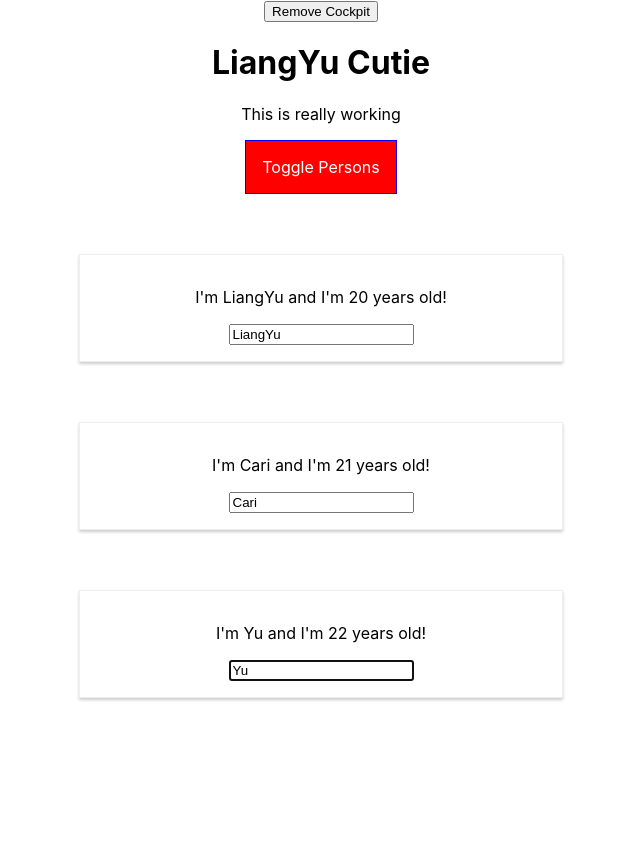
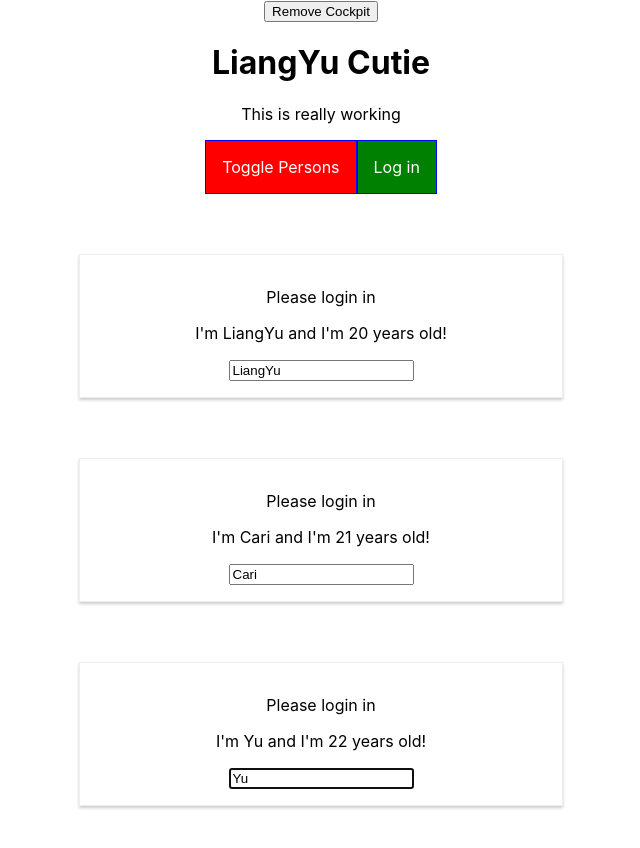
Before and after one commit to Mayvis/react-practice, a React (Create React App) app: page / in a window 1280 px wide. Shown: the top 848 px of the page, without its empty margins (319-959 px from the left). Before the commit the page ends 800 px from the top, so only its background shows below. Built offline with nearby package versions, Linux system fonts and the light colour scheme.

Commit message:
Class-based component using context to handle prop chain problem

```diff
--- a/src/components/Cockpit/Cockpit.js
+++ b/src/components/Cockpit/Cockpit.js
@@ -1,5 +1,6 @@
 import React, {useEffect, useRef} from 'react';
 import myClasses from './Cockpit.module.css';
+import AuthContext from '../../context/auth-context';
 
 const Cockpit = (props) => {
   const toggleBtnRef = useRef(null);
@@ -50,6 +51,10 @@ const Cockpit = (props) => {
         onClick={props.clicked}
       >Toggle Persons
       </button>
+
+      <AuthContext.Consumer>
+        {context => <button onClick={context.login}>Log in</button>}
+      </AuthContext.Consumer>
     </div>
   );
 };
--- a/src/components/Persons/Person/Person.js
+++ b/src/components/Persons/Person/Person.js
@@ -1,6 +1,7 @@
 import React, {Component, Fragment} from 'react';
 import PropTypes from 'prop-types';
 import withClass from '../../../hoc/withClass';
+import AuthContext from '../../../context/auth-context';
 import classes from './Person.module.css';
 // import Aux from '../../../hoc/Auxiliary';
 // import btnClasses from './Person.module.css';
@@ -20,6 +21,12 @@ class Person extends Component {
     console.log('[Person.js] rendering...');
     return (
       <Fragment>
+        <AuthContext.Consumer>
+          {(context) => context.authenticated
+            ? <p>Authenticated !!</p>
+            : <p>Please login in</p>
+          }
+        </AuthContext.Consumer>
         <p onClick={this.props.click}>I'm {this.props.name} and I'm {this.props.age} years old!</p>
         <p>{this.props.children}</p>
         <input
--- a/src/components/Persons/Persons.js
+++ b/src/components/Persons/Persons.js
@@ -1,4 +1,4 @@
-import React, { PureComponent } from 'react';
+import React, {PureComponent} from 'react';
 import Person from "./Person/Person";
 
 class Persons extends PureComponent {
@@ -17,7 +17,7 @@ class Persons extends PureComponent {
 
   getSnapshotBeforeUpdate(prevProps, prevState) {
     console.log('[Persons.js] getSnapshotBeforeBeforeUpdate', prevProps, prevState);
-    return { message: 'Snapshot' };
+    return {message: 'Snapshot'};
   }
 
   componentDidUpdate(prevProps, prevState, snapShot) {
--- a/src/containers/App.js
+++ b/src/containers/App.js
@@ -1,9 +1,9 @@
-import React, {Component} from 'react';
+import React, { Component } from 'react';
 import Persons from '../components/Persons/Persons';
 import Cockpit from '../components/Cockpit/Cockpit';
 import myClasses from './App.module.css';
-// import withClass from '../hoc/withClass';
 import Aux from '../hoc/Auxiliary';
+import AuthContext from '../context/auth-context';
 
 class App extends Component {
   constructor(props) {
@@ -14,14 +14,15 @@ class App extends Component {
   // state can only be accessed in class-based component
   state = {
     persons: [
-      {id: 'liangyu', name: 'LiangYu', age: 20},
-      {id: 'cari', name: 'Cari', age: 21},
-      {id: 'yu', name: 'Yu', age: 22}
+      { id: 'liangyu', name: 'LiangYu', age: 20 },
+      { id: 'cari', name: 'Cari', age: 21 },
+      { id: 'yu', name: 'Yu', age: 22 }
     ],
     otherState: 'Hello, beautiful LiangYu',
     showPersons: false,
     showCockpit: true,
-    changeCounter: 0
+    changeCounter: 0,
+    authenticated: false
   };
 
   static getDerivedStateFromProps(nextProps, prevState) {
@@ -52,7 +53,7 @@ class App extends Component {
 
     // const person = Object.assign({}, this.state.persons[personIndex]); as the same to using spread operator
 
-    const person = {...this.state.persons[personIndex]}; // using spread operator to clone the object inside the person
+    const person = { ...this.state.persons[personIndex] }; // using spread operator to clone the object inside the person
     person.name = event.target.value; // change the name to what you type
 
     const persons = [...this.state.persons]; // clone the persons array
@@ -71,12 +72,16 @@ class App extends Component {
     // Using the spread operator is better then using the original data, because it just clone the state
     const persons = [...this.state.persons];
     persons.splice(personIndex, 1);
-    this.setState({persons: persons});
+    this.setState({ persons: persons });
   };
 
   togglePersonsHandler = () => {
     const doesShow = this.state.showPersons;
-    this.setState({showPersons: !doesShow});
+    this.setState({ showPersons: !doesShow });
+  };
+
+  loginHandler = () => {
+    this.setState({ authenticated: true });
   };
 
   render() {
@@ -98,11 +103,15 @@ class App extends Component {
       <Aux classes={myClasses.App}>
         <button
           onClick={() => {
-            this.setState({showCockpit: false});
+            this.setState({ showCockpit: false });
           }}
         >
           Remove Cockpit
         </button>
+        <AuthContext.Provider value={{
+          authenticated: this.state.authenticated,
+          login: this.loginHandler
+        }}>
           {this.state.showCockpit ? (
             <Cockpit
               title={this.props.appTitle}
@@ -113,6 +122,7 @@ class App extends Component {
           ) : null
           }
           {persons}
+        </AuthContext.Provider>
       </Aux>
     );
     // return React.createElement('div', {className: 'App'}, React.createElement('h1', null, 'Hi I\'m a React app'))
--- /dev/null
+++ b/src/context/auth-context.js
@@ -0,0 +1,8 @@
+import React from 'react';
+
+const authContext = React.createContext({
+  authenticated: false,
+  login: () => {}
+});
+
+export default authContext;
```
Lines whose indentation alone changed are shown as unchanged.
